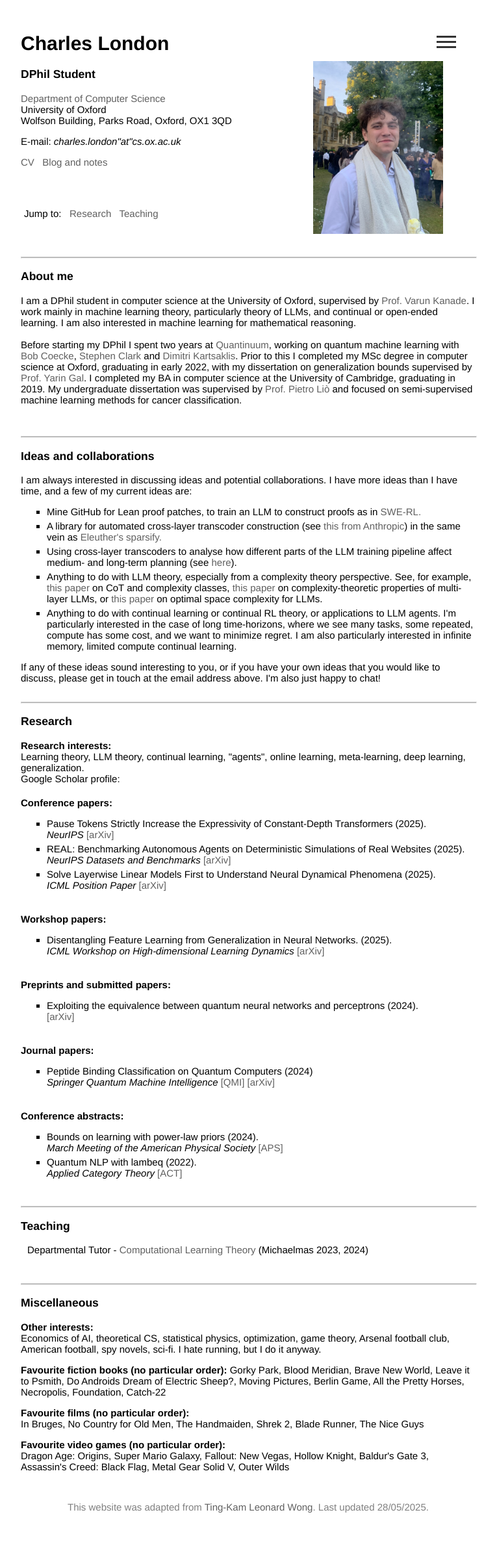
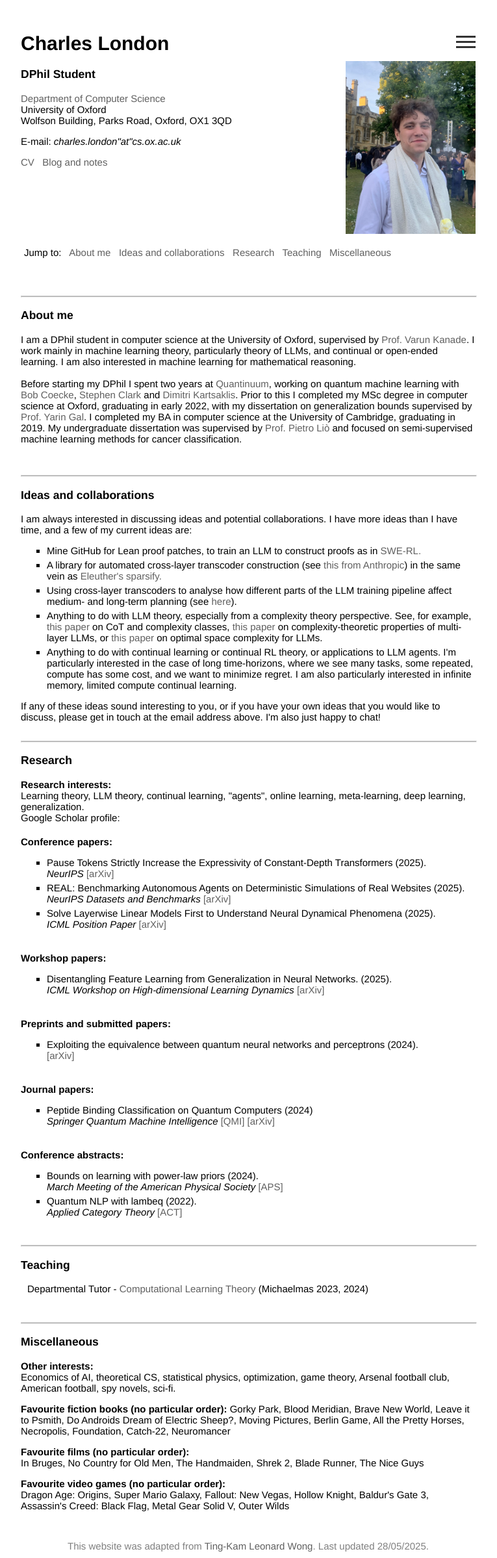
Before and after one commit to le-big-mac/le-big-mac.github.io, a Jekyll site: the page built from index.html, in a window 1280 px wide. Shown: the whole page at 65% size, without its empty margins (258-1023 px from the left). Built offline with Jekyll 4.4.1, drawn with Linux system fonts in a browser that asks for light colours; a style sheet for code colours, icons or effects is not loaded; before the commit the page ends 2338 px from its top, so only the background shows below that.

Commit message:
cleanup, layout

```diff
--- /dev/null
+++ b/assets/hamburger-menu.js
@@ -0,0 +1,25 @@
+// Hamburger menu functionality
+document.addEventListener('DOMContentLoaded', function() {
+    // Check for touchscreen devices
+    const isTouchDevice = 'ontouchstart' in window || navigator.maxTouchPoints > 0;
+
+    // Target the hamburger menu, menu, and the document for event listeners
+    const hamburgerMenu = document.querySelector('.hamburger-menu');
+    const navMenu = document.querySelector('.nav');
+
+    if (hamburgerMenu && navMenu) {
+        // Event listener for the hamburger menu
+        hamburgerMenu.addEventListener(isTouchDevice ? 'click' : 'mouseover', () => {
+            navMenu.classList.toggle('show');
+        });
+
+        // Event listener to close the menu when clicking outside of it
+        document.addEventListener('click', (event) => {
+            // If the click didn't happen inside the menu or the hamburger icon, and
+            // the menu is visible, then remove the 'show' class.
+            if (!hamburgerMenu.contains(event.target) && !navMenu.contains(event.target) && navMenu.classList.contains('show')) {
+                navMenu.classList.remove('show');
+            }
+        });
+    }
+});
--- a/assets/styles.css
+++ b/assets/styles.css
@@ -1,19 +1,36 @@
+/* ==========================================
+   RESET & BASE STYLES
+   ========================================== */
+
 body {
+    background-color: white;
+    color: black;
+    font-family: Helvetica, serif;
     font-size: 15px;
     margin: auto;
-	width: 700px;
     padding-left: 50px;
     padding-right: 50px;
     padding-top: 30px;
-    font-family: Helvetica, serif;
-	background-color: white;
-	color: black;
+    width: 700px;
 }
 
-/* Create two unequal columns that floats next to each other */
+/* ==========================================
+   LAYOUT
+   ========================================== */
+
+/* Two column layout */
+.row {
+    /* Clear floats after the columns */
+}
+
+.row:after {
+    clear: both;
+    content: "";
+    display: table;
+}
+
 .column {
     float: left;
-    height: 270px; /* Should be removed. Only for demonstration */
 }
 
 .left {
@@ -24,22 +41,26 @@
     width: 300px;
 }
 
-/* Clear floats after the columns */
-.row:after {
-    content: "";
-    display: table;
-    clear: both;
+/* ==========================================
+   TYPOGRAPHY
+   ========================================== */
+
+hr {
+    background-color: #666;
+    height: 1px;
+    margin-left: auto;
+    margin-right: auto;
+    opacity: 0.5;
+    width: 700px;
 }
 
+blockquote {
+    color: #676767;
+}
 
-hr {
-width: 700px;
-margin-left: auto;
-margin-right: auto;
-height: 1px;
-background-color:#666;
-opacity: 0.5;
-}
+/* ==========================================
+   LINKS
+   ========================================== */
 
 /* unvisited link */
 a:link {
@@ -65,13 +86,11 @@
     text-decoration: none;
 }
 
+/* ==========================================
+   COMPONENTS
+   ========================================== */
 
-.menu {
-	padding-left: 5px;
-	padding-top: 20px;
-	padding-bottom: 50px;
-}
-
+/* Text blocks */
 .textblock {
     padding-bottom: 40px;
 }
@@ -80,11 +99,42 @@
     padding-bottom: 20px;
 }
 
-.textblock2 {
-	padding-left: 10px;
-	padding-bottom: 20px;
+.menu {
+    clear: both;
+    padding-bottom: 50px;
+    padding-left: 5px;
+    padding-top: 20px;
 }
 
+/* Blog posts */
+.blog-post {
+    align-items: center;
+    display: flex;
+    margin-bottom: 20px;
+}
+
+.post-content {
+    flex: 1;
+}
+
+.post-title {
+    padding-right: 50px;
+}
+
+.post-thumbnail {
+    border-radius: 10px;
+    height: 100px;
+    margin-right: 10px;
+    object-fit: cover;
+    width: 100px;
+}
+
+.post-thumbnail:hover {
+    cursor: pointer;
+    opacity: 0.8;
+}
+
+/* Lists */
 li:not(:last-child) {
     margin-bottom: 5px;
 }
@@ -93,56 +143,24 @@
     list-style-type: square;
 }
 
+/* Images */
 img {
     display: block;
+    height: auto;
     margin-left: auto;
     margin-right: auto;
-    max-width: 100%;  /* Scale images to fit within the container */
-    height: auto;
     margin-top: 30px;
+    max-width: 100%;
 }
 
-footer {
-            background-color: white;
-            padding: 10px;
-            text-align: center;
-            color: grey;
-}
-
-footer p {
-    margin: 0;
-}
-
-.blog-post {
-    display: flex;
-    margin-bottom: 20px;
-    align-items: center;
-}
-
-.post-thumbnail {
-    width: 100px; /* Adjust width as desired */
-    height: 100px; /* Set a fixed height (adjust as needed) */
-    margin-right: 10px;
-    border-radius: 10px; /* Corner rounding */
-    object-fit: cover;   /* Preserves aspect ratio and crops */
-}
-
-.post-thumbnail:hover {
-    opacity: 0.8;  /* Example: slightly reduce opacity on hover */
-    cursor: pointer; /* Change cursor to a pointer hand */
-}
-
-.post-content {
-    flex: 1;
-}
-
-details summary:hover {
-    cursor: pointer;
+.profile-photo {
+    margin-left: auto;
+    margin-right: 0;
 }
 
 figure {
     display: inline-block;
-    margin: 20px; /* adjust as needed */
+    margin: 20px;
 }
 
 figure img {
@@ -150,107 +168,115 @@
 }
 
 figure figcaption {
+    color: grey;
     text-align: center;
-    color: grey;
 }
 
-/* Basic container */
-.hamburger-menu {
-    position: relative; /* Or relative, if you want it within another container */
-    /* top: 15px; */
-    right: 15px;
-    z-index: 100; /* Ensure it's on top of other elements */
+/* Details/Summary */
+details summary:hover {
+    cursor: pointer;
 }
 
-/* Hide the checkbox */
-.hamburger-menu input[type="checkbox"] {
-  display: none;
+/* ==========================================
+   NAVIGATION
+   ========================================== */
+
+/* Hamburger menu */
+.hamburger-menu {
+    position: relative;
+    right: 0;
+    z-index: 100;
 }
 
-/* Style the hamburger icon */
 .menu-icon {
+    cursor: pointer;
     display: block;
+    height: 30px;
+    position: absolute;
+    right: 0;
+    top: 20px;
     width: 30px;
-  height: 30px;
-  cursor: pointer;
-  position: absolute; /* Added position: absolute */
-  top: 20px; /* Adjust as needed */
-  right: 15px; /* Adjust as needed */
+}
+
+.menu-icon:hover {
+    opacity: 0.6;
 }
 
 .line {
+    background-color: #333;
     display: block;
+    height: 3px;
+    margin: 5px 0;
     width: 100%;
-  height: 3px;
-  background-color: #333; /* Customize color as needed */
-  margin: 5px 0;
 }
 
-/* Style the menu */
 .nav {
-  display: none; /* Initially hidden */
+    background-color: #fff;
+    border-radius: 5px;
+    box-shadow: 0 2px 5px rgba(0, 0, 0, 0.2);
+    display: none;
+    padding: 5px;
     position: absolute;
-  background-color: #fff; /* Customize color as needed */
-  box-shadow: 0 2px 5px rgba(0, 0, 0, 0.2);
-  padding: 5px;  /* Reduced padding */
-  border-radius: 5px;
     right: 0;
-  top: 45px; /* Below the hamburger icon */
+    top: 45px;
+}
+
+.nav.show {
+    display: block;
 }
 
 .nav ul {
     list-style: none;
+    margin: 0;
     padding: 0;
-  margin: 0;
 }
 
 .nav a {
+    color: #333;
     display: block;
+    font-size: 16px;
+    opacity: 1;
+    padding: 5px 10px;
     text-decoration: none;
-  color: #333; /* Customize color as needed */
-  font-size: 16px;  /* Increased font size */
-  padding: 5px 10px;  /* Reduced padding */
-  opacity: 1;
 }
 
-/* Hover effect */
 .nav a:hover {
-  opacity: 0.6; /* Slight opacity reduction on hover */
+    opacity: 0.6;
 }
 
 .nav li a {
+    color: #333;
     display: block;
+    padding: 8px 0;
     text-decoration: none;
-  color: #333; /* Customize color as needed */
-  padding: 8px 0;
 }
 
-  /* Show the menu on when the 'show' class is added */
-.nav.show {
-    display: block;
-}
-
-/* Show the menu on hover */
+/* Show menu on hover */
 .hamburger-menu:hover .nav {
     display: block;
 }
 
-/* Opacity change on icon hover */
-.menu-icon:hover {
-    opacity: 0.6; /* Adjust opacity value as needed */
+/* ==========================================
+   UTILITIES
+   ========================================== */
+
+.centered-flex {
+    align-items: center;
+    display: flex;
+    flex-direction: column;
 }
 
-  /* In your styles.css file */
-.post-title {
-    padding-right: 50px; /* Adjust the value as needed */
+/* ==========================================
+   FOOTER
+   ========================================== */
+
+footer {
+    background-color: white;
+    color: grey;
+    padding: 10px;
+    text-align: center;
 }
 
-body blockquote {
-    color: #676767;
+footer p {
+    margin: 0;
 }
-
-.centered-flex {
-  display: flex;
-  flex-direction: column;
-  align-items: center;
-}
--- a/index.html
+++ b/index.html
@@ -9,7 +9,7 @@
 {% include hamburger_menu.html %}
 <title>Charles London, University of Oxford</title>
 <meta charset="UTF-8">
-<!-- <meta name="viewport" content="width=device-width, initial-scale=1"> -->
+<meta name="viewport" content="width=device-width, initial-scale=1">
 
 
 <link rel="stylesheet" href="https://cdn.jsdelivr.net/gh/jpswalsh/academicons@1/css/academicons.min.css">
@@ -23,18 +23,18 @@
   <div class="column left">
     <h1>Charles London</h1>
     <h3>DPhil Student</h3>
-    <p><a href = "https://www.cs.ox.ac.uk/">Department of Computer Science</a><br>University of Oxford<br>Wolfson Building, Parks Road, Oxford, OX1 3QD</b></p>
+    <p><a href = "https://www.cs.ox.ac.uk/">Department of Computer Science</a><br>University of Oxford<br>Wolfson Building, Parks Road, Oxford, OX1 3QD</p>
     <p>E-mail: <i>charles.london"at"cs.ox.ac.uk</i></p>
     <p><a href = "/assets/files/London_CV.pdf", target="_blank">CV</a> &nbsp <a href="blog.html">Blog and notes</a></p>
   </div>
   <div class="column right">
   	<br><br>
-  	<img src="assets/images/web_photo_1.jpeg" style="width: 200px">
+  	<img src="assets/images/web_photo_1.jpeg" class="profile-photo" style="width: 200px">
   </div>
 </div>
 
 <div class="menu">
-  Jump to: &nbsp <a href = "#research">Research</a> &nbsp <a href = "#teaching">Teaching</a>
+  Jump to: &nbsp <a href = "#about">About me</a> &nbsp <a href = "#collabs">Ideas and collaborations</a> &nbsp <a href = "#research">Research</a> &nbsp <a href = "#teaching">Teaching</a> &nbsp <a href = "#other">Miscellaneous</a>
 </div>
 
 
@@ -143,11 +143,11 @@
 
     <p>
 	<b>Other interests:</b><br>
-    Economics of AI, theoretical CS, statistical physics, optimization, game theory, Arsenal football club, American football, spy novels, sci-fi. I hate running, but I do it anyway.
+    Economics of AI, theoretical CS, statistical physics, optimization, game theory, Arsenal football club, American football, spy novels, sci-fi.
     </p>
 
     <p><b>Favourite fiction books (no particular order):</b>
-        Gorky Park, Blood Meridian, Brave New World, Leave it to Psmith, Do Androids Dream of Electric Sheep?, Moving Pictures, Berlin Game, All the Pretty Horses, Necropolis, Foundation, Catch-22
+        Gorky Park, Blood Meridian, Brave New World, Leave it to Psmith, Do Androids Dream of Electric Sheep?, Moving Pictures, Berlin Game, All the Pretty Horses, Necropolis, Foundation, Catch-22, Neuromancer
     </p>
 
     <p>
@@ -164,28 +164,7 @@
     <p>This website was adapted from <a href="https://utstat.toronto.edu/leonard/">Ting-Kam Leonard Wong</a>. Last updated 28/05/2025.</p>
 </footer>
 
-    <script>
-        // Check for touchscreen devices
-        const isTouchDevice = 'ontouchstart' in window || navigator.maxTouchPoints > 0;
-
-        // Target the hamburger menu, menu, and the document for event listeners
-        const hamburgerMenu = document.querySelector('.hamburger-menu');
-        const navMenu = document.querySelector('.nav');
-
-        // Event listener for the hamburger menu
-        hamburgerMenu.addEventListener(isTouchDevice ? 'click' : 'mouseover', () => {
-        navMenu.classList.toggle('show');
-        });
-
-        // Event listener to close the menu when clicking outside of it
-        document.addEventListener('click', (event) => {
-        // If the click didn't happen inside the menu or the hamburger icon, and
-        // the menu is visible, then remove the 'show' class.
-        if (!hamburgerMenu.contains(event.target) && !navMenu.contains(event.target) && navMenu.classList.contains('show')) {
-            navMenu.classList.remove('show');
-        }
-        });
-    </script>
+    <script src="/assets/hamburger-menu.js"></script>
 
 </body>
 
```
Also changed, not shown: _layouts/blog.html (+2 -23 lines), _layouts/post.html (+2 -23 lines). Lines whose indentation alone changed are shown as unchanged.
